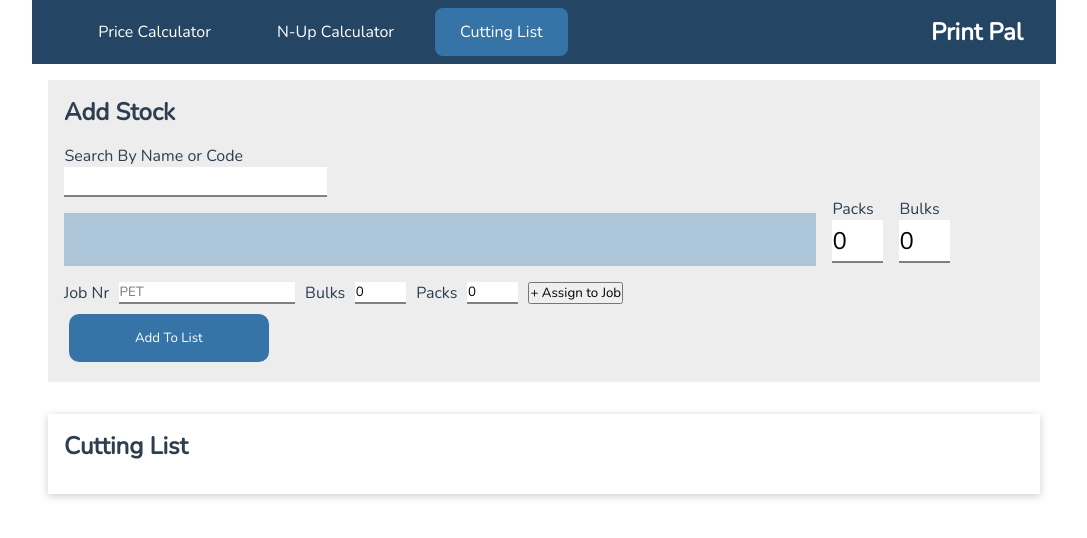
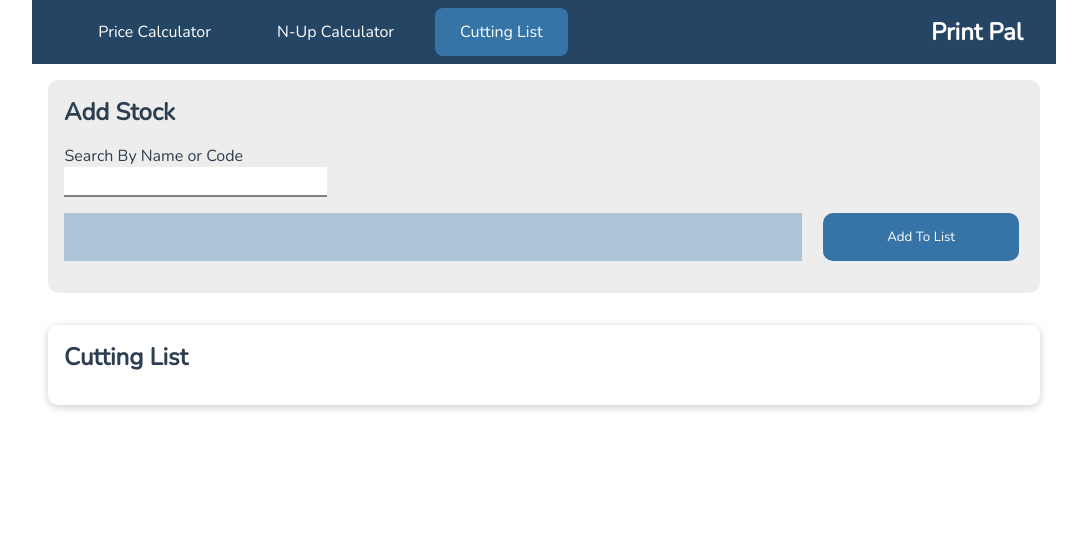
Before and after one commit to jensadria/print-pal, a Vue app: page /cuttinglist in a window 1280 px wide. Shown: the top 538 px of the page, without its empty margins (96-1183 px from the left). Built offline with nearby package versions, Linux system fonts and the light colour scheme.

Commit message:
totally revamped cutting list

```diff
--- a/src/components/cuttinglist/AddToList.vue
+++ b/src/components/cuttinglist/AddToList.vue
@@ -30,28 +30,7 @@
         <div class="selected-stock">
           <h4>{{ selectedStock.name }}</h4>
         </div>
-        <div class="packs-bulks">
-          <div class="form-control">
-            <div>
-              <label for="packs">Packs</label>
-              <input type="number" id="packs" v-model="packs" min="0" />
-            </div>
-            <div>
-              <label for="bulks">Bulks</label>
-              <input type="number" id="bulks" v-model="bulks" min="0" />
-            </div>
-          </div>
-        </div>
-      </div>
 
-      <assigned-job
-        v-for="job in assignedJobs"
-        :key="job"
-        :job="job"
-      ></assigned-job>
-      <assign-to-job @assign-to-job="addAssignedJob"></assign-to-job>
-
-      <div class="buttons">
         <base-button mode="blue-bg" @click.prevent="addToList"
           >Add To List</base-button
         >
@@ -61,11 +40,7 @@
 </template>
 
 <script>
-import AssignToJob from '../cuttinglist/AssignToJob.vue';
-import AssignedJob from '../cuttinglist/AssignedJob.vue';
-
 export default {
-  components: { AssignToJob, AssignedJob },
   data() {
     return {
       products: null,
@@ -74,7 +49,6 @@ export default {
       searchCode: '',
       searchName: '',
       selectedStock: '',
-      assignedJobs: [],
     };
   },
   // computed: {
@@ -100,16 +74,16 @@ export default {
       };
       this.$store.dispatch('addToList', listItem);
 
-      (this.selectedStock = ''), (this.assignedJobs = []);
+      this.selectedStock = '';
     },
     itemVisible(product) {
       let currentProduct = product.name.toLowerCase();
       let currentInput = this.searchName.toLowerCase();
       return currentProduct.includes(currentInput);
     },
-    addAssignedJob(job) {
-      this.assignedJobs.push(job);
-    },
+    // addAssignedJob(job) {
+    //   this.assignedJobs.push(job);
+    // },
   },
   mounted() {
     this.products = this.$store.getters.getProducts;
@@ -127,6 +101,7 @@ export default {
   width: auto;
   padding: 1rem;
   margin: 1rem;
+  border-radius: 10px;
 }
 
 h2 {
@@ -144,18 +119,7 @@ h2 {
 
 .stock {
   display: flex;
-  /* flex-direction: column; */
-  width: auto;
-  /* flex-wrap: wrap; */
-}
-
-#packs,
-#bulks {
-  text-align: left;
-  font-size: 1.5rem;
-  width: 50px;
-  height: 40px;
-  margin-right: 1rem;
+  align-items: center;
 }
 
 label {
@@ -185,14 +149,6 @@ input:focus {
   outline: none;
 }
 
-.buttons {
-  display: flex;
-  /* flex-direction: column; */
-  align-items: center;
-  justify-content: left;
-  margin-top: 5px;
-}
-
 .selected-stock {
   flex-basis: 75%;
   text-align: left;
@@ -201,7 +157,7 @@ input:focus {
   margin-top: 1rem;
   margin-bottom: 1rem;
   margin-right: 1rem;
-  height: 1.3rem;
+  height: 1rem;
 }
 
 .jobs-input {
--- a/src/components/cuttinglist/CurrentListItem.vue
+++ b/src/components/cuttinglist/CurrentListItem.vue
@@ -1,6 +1,9 @@
 <template>
   <li>
     <div class="product-item">
+      <div class="due">
+        <h3>24/2</h3>
+      </div>
       <div class="amount">
         <h3>{{ sheetsTotal }} x {{ product.name }}</h3>
         <h4>
@@ -16,12 +19,7 @@
           {{ product.bulkQty }}
         </h4>
       </div>
-      <div class="jobs">
-        <h4 v-for="job in product.assignedJobs" :key="job.petNr">
-          {{ job.petNr }} - {{ job.jobBulks }} x Bulks - {{ job.jobPacks }} x
-          Packs
-        </h4>
-      </div>
+
       <div class="buttons">
         <i class="fas fa-edit edit"></i>
         <i
@@ -77,19 +75,17 @@ li:hover {
   width: 100%;
 }
 
+.due {
+  flex: 1;
+}
+
 .amount {
   text-align: left;
-  flex: 2;
+  flex: 5;
 }
 .packing {
   text-align: left;
-  flex: 1;
-  border-left: 1px solid #000;
-  padding-left: 1rem;
-}
-.jobs {
-  text-align: left;
-  flex: 1;
+  flex: 3;
   border-left: 1px solid #000;
   padding-left: 1rem;
 }
--- a/src/components/ui/BaseCard.vue
+++ b/src/components/ui/BaseCard.vue
@@ -14,5 +14,6 @@ export default {};
   padding: 1rem;
   margin: 1rem;
   width: auto;
+  border-radius: 10px;
 }
 </style>
```
